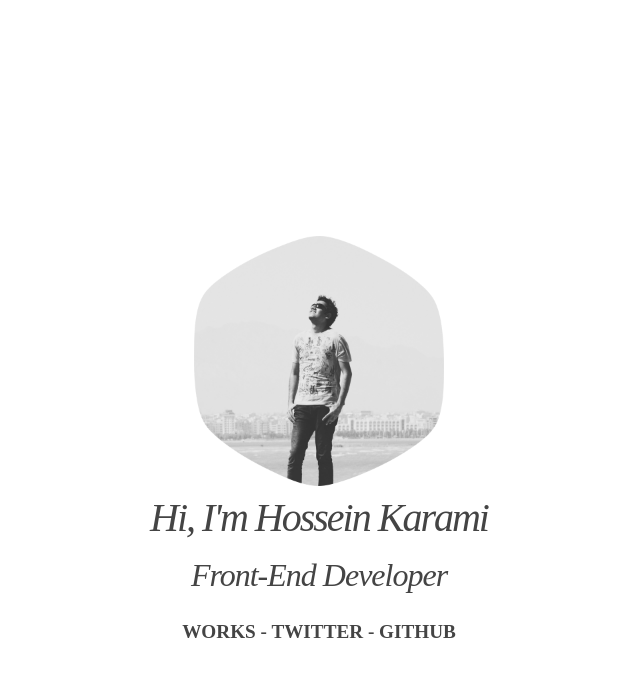
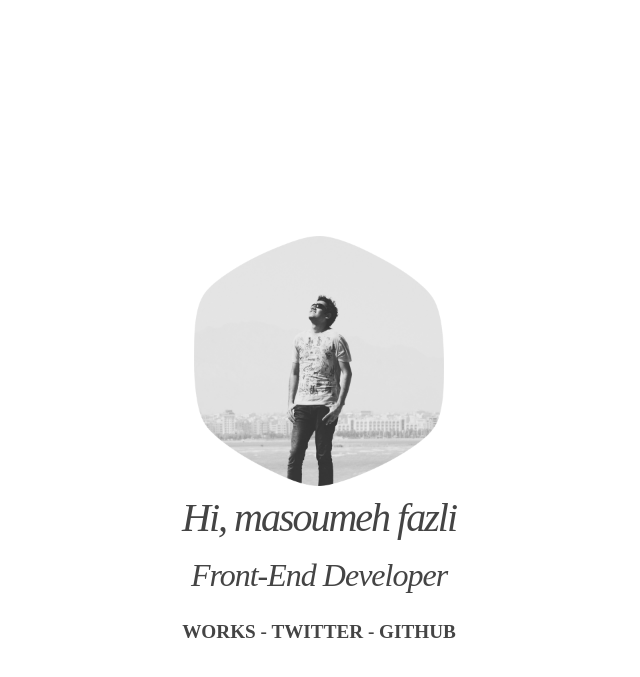
Before and after one commit to masoumeh7/masoumeh7.github.io, a Jekyll site: the page built from index.html, in a window 1280 px wide. Shown: the top 677 px of the page, without its empty margins (321-961 px from the left). Built offline with Jekyll 4.4.1, drawn with Linux system fonts in a browser that asks for light colours.

Commit message:
Update index.html

```diff
--- a/index.html
+++ b/index.html
@@ -4,7 +4,7 @@
 
 <div class="hero center">
       <img src="assets/img/hk@3x.png" />
-      <h2>Hi, I'm Hossein Karami</h2>
+      <h2>Hi, masoumeh fazli </h2>
       <h4>Front-End Developer</h4>
       <h6>
         <a href="/works">WORKS</a> -
```
